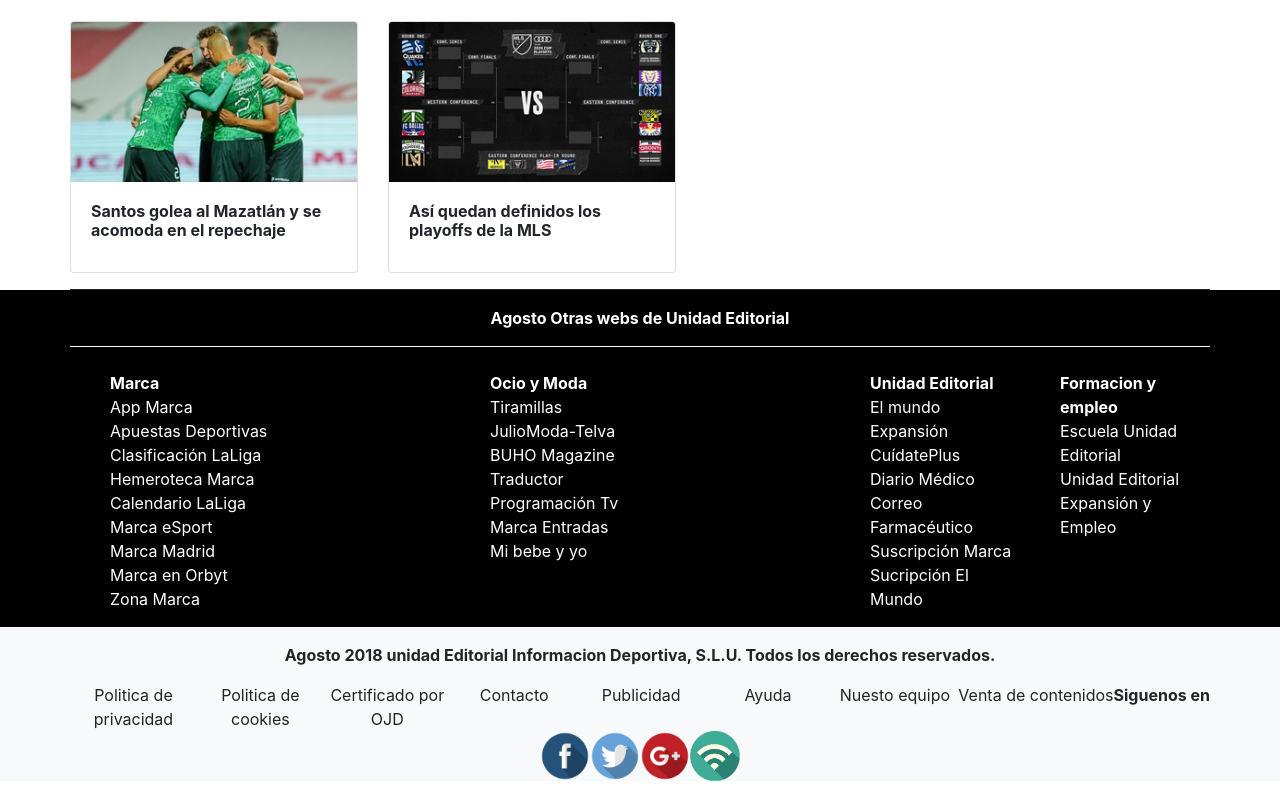
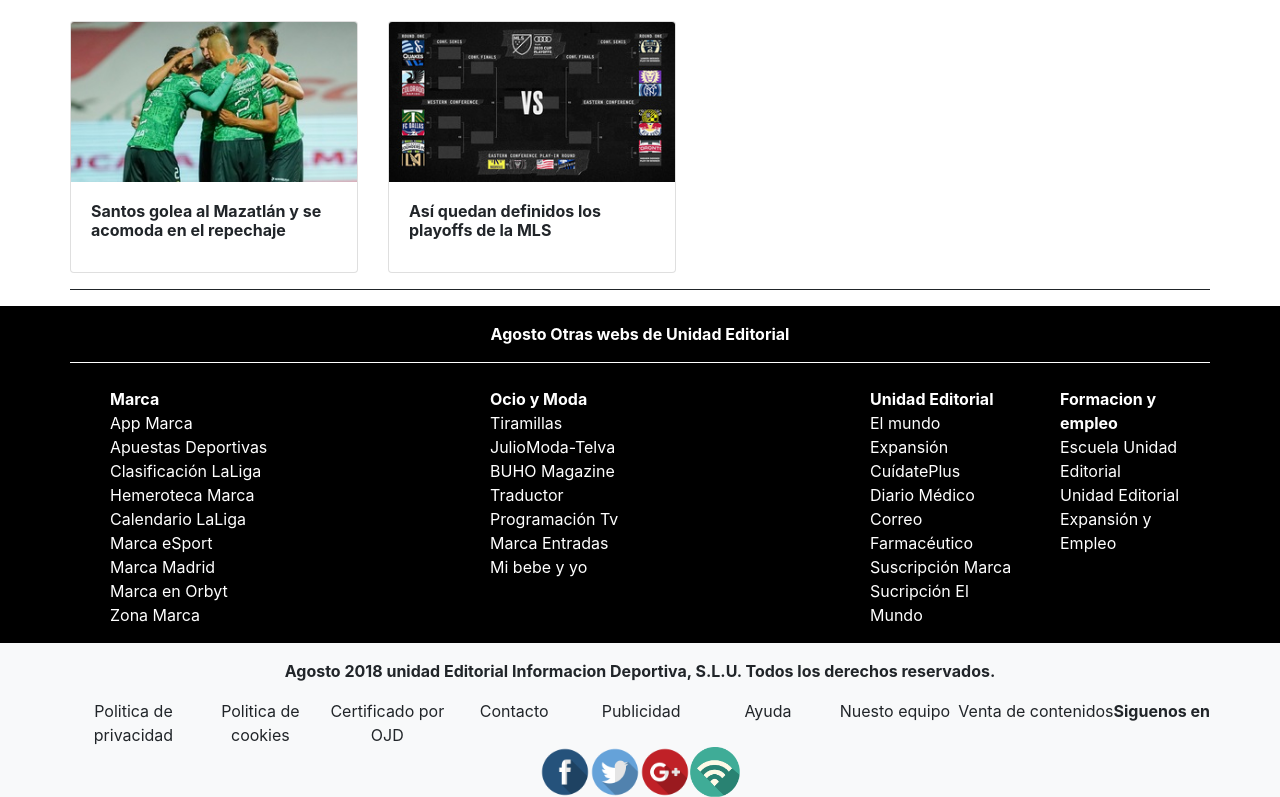
Before and after one commit to germanruzca/ProgramacionDeMoviles, a plain HTML site: page Examen/index.html in a window 1280 px wide. Shown: the part 1568-2365 px from the top of the page. Drawn offline with nearby package versions, Linux system fonts and the light colour scheme.

Commit message:
Examen-avance-4.1

```diff
--- a/Examen/index.html
+++ b/Examen/index.html
@@ -532,7 +532,7 @@
                 </div>
             </div>
         </div>
-        <div class="jumbotron-fluid d-none d-md-block" style="background-color: black;">
+        <div class="jumbotron-fluid d-none d-md-block mt-3" style="background-color: black;">
             <div class="container">
                 <div class="row justify-content-center mb-4" style="border-bottom: 1px white solid;">
                     <p style="text-align: center; " class="font-weight-bold text-white pt-3"
```
